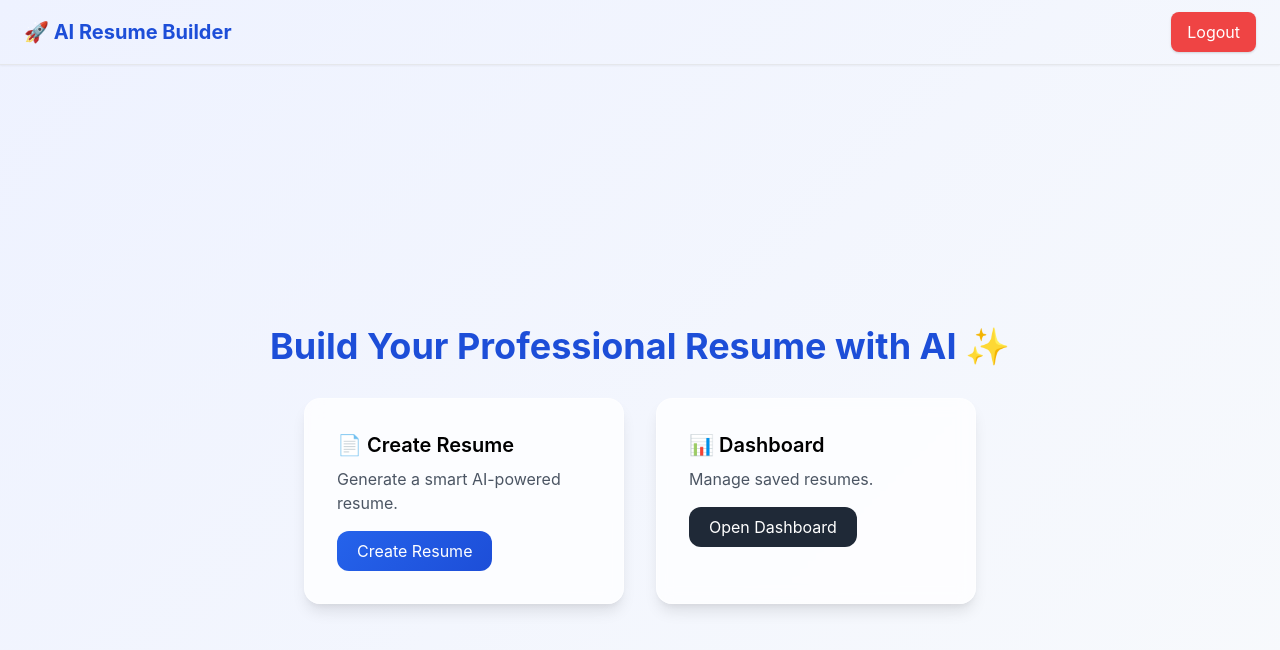
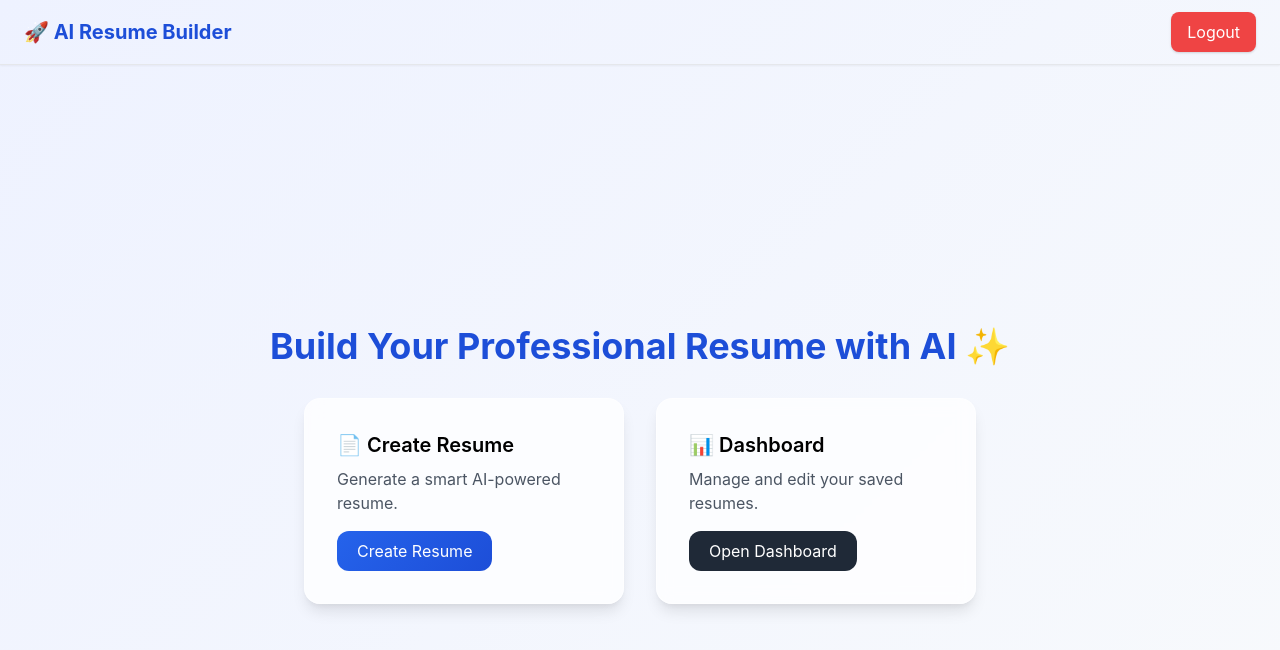
Before and after one commit to Shibili8/Ai-Resume-Builder-frontend, a React (Create React App) app: page /home in a window 1280 px wide. Shown: the top 650 px of the page. Built offline with nearby package versions, Linux system fonts and the light colour scheme; sample sign-in values are in the browser's storage.

Commit message:
UI changed

```diff
--- a/src/components/Home.js
+++ b/src/components/Home.js
@@ -54,7 +54,7 @@ export default function Home() {
             </h2>
 
             <p className="text-gray-600 mb-4">
-            Manage saved resumes.
+            Manage and edit your saved resumes.
             </p>
 
             <button
```
